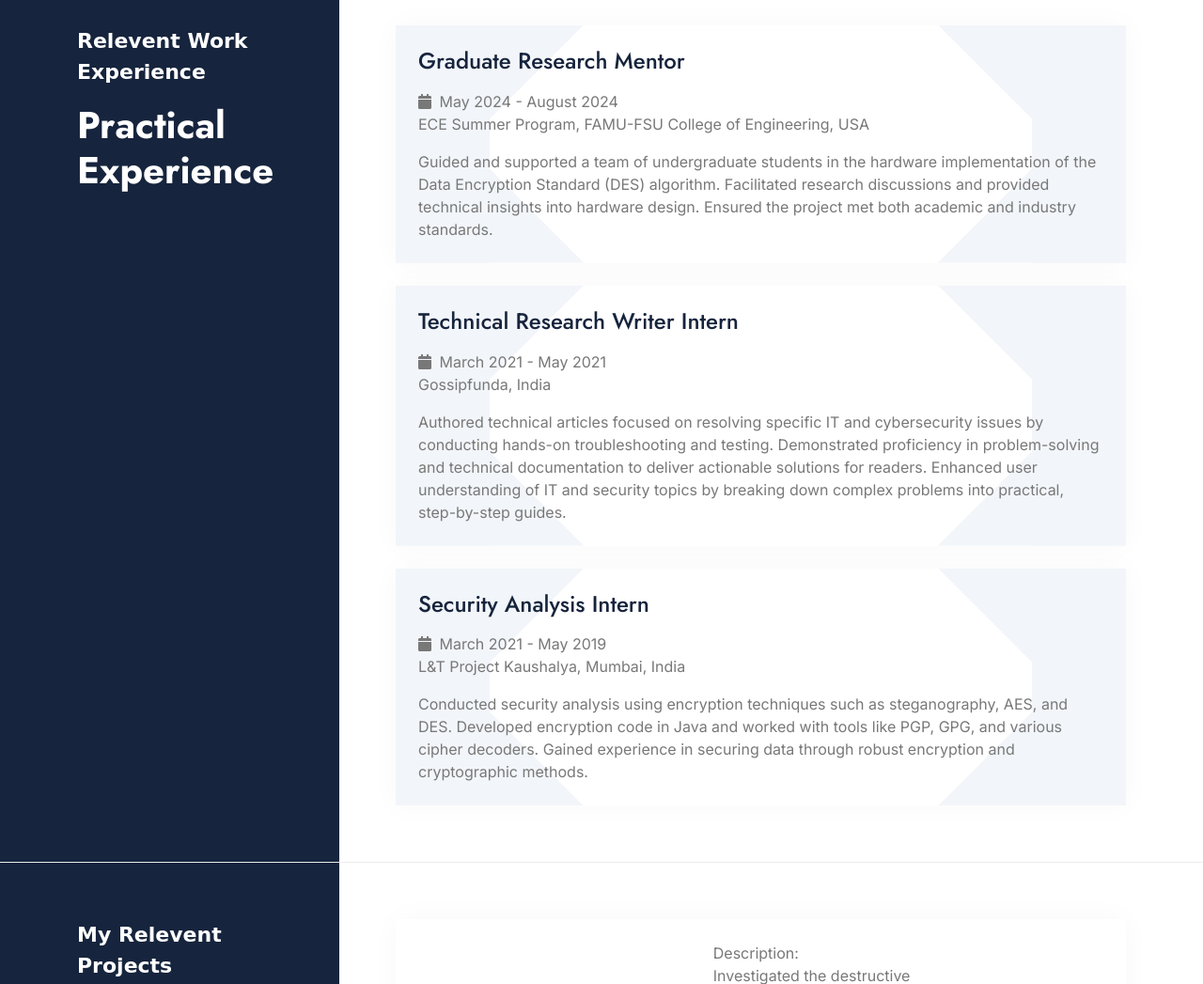
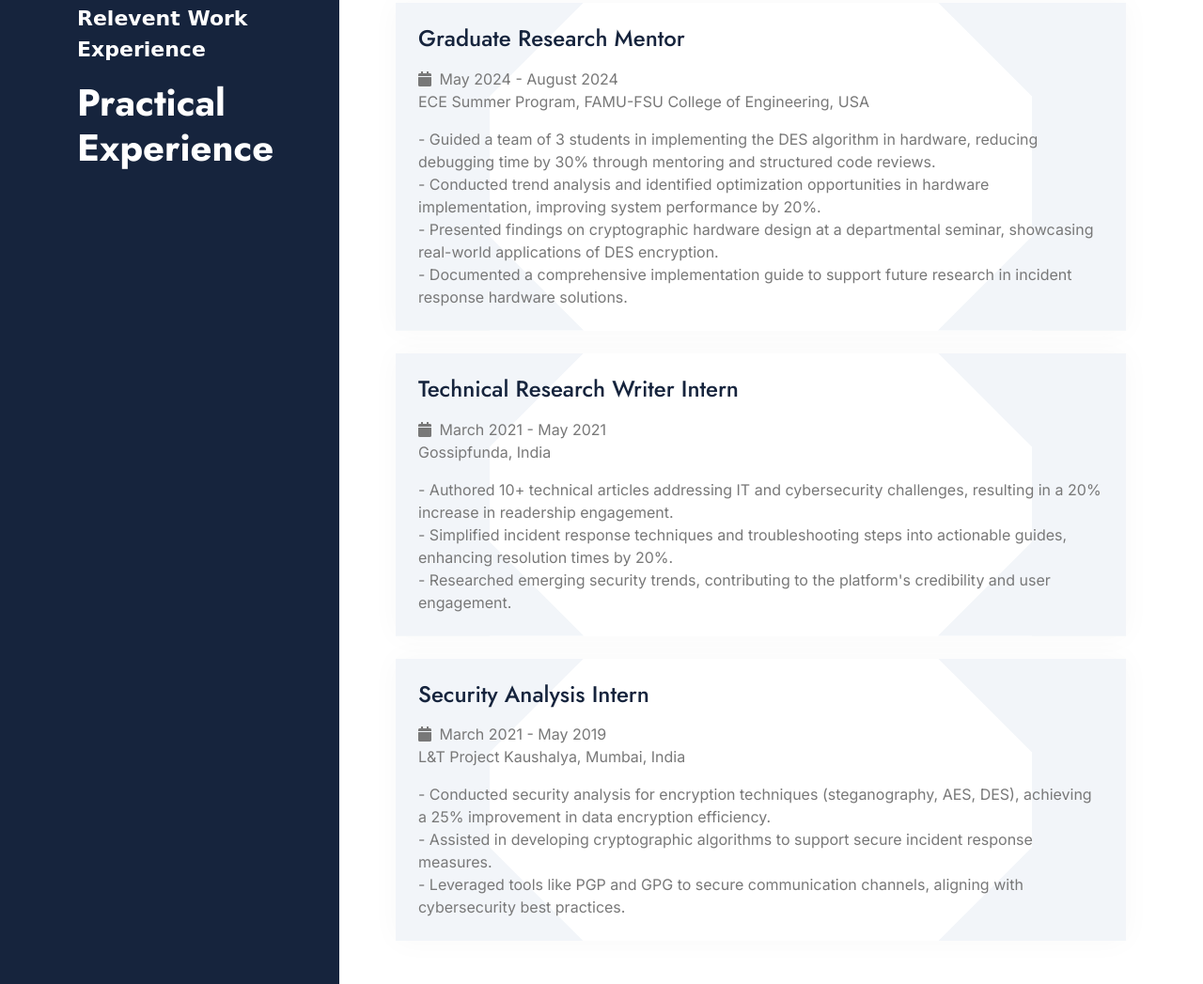
Before and after one commit to Purva-cybersec/Purva-cybersec, a plain HTML site: page index.html in a window 1280 px wide. Shown: the part 2095-3142 px from the top of the page at 94% size. Drawn offline with nearby package versions, Linux system fonts and the light colour scheme; a web font is replaced by a local one.

Commit message:
Update index.html

```diff
--- a/index.html
+++ b/index.html
@@ -185,7 +185,7 @@
                                             </div>
                                         </div>
                                         <h4 class="mb-3">Bachelor's of Engineering in Informaton Technology</h4>
-                                        <p class="mb-0">"Built a strong foundation in IT principles, including software development, database management, and networking. Completed a capstone project on [insert specific topic/project, e.g., 'secure web application design' or 'network optimization']."
+                                        <p class="mb-0">"Built a strong foundation in IT principles, including software development, database management, and networking. Completed a capstone project on Algorithmic Trading"
 
 
                                         </p>
@@ -238,9 +238,10 @@
                                         <a href="https://drive.google.com/file/d/1hDD_eRMQrjRnU7ZTZUf46qYHlgsUQCnt/view?usp=sharing"><h4 class="mb-3">Graduate Research Mentor</h4></a>
                                         <span class="fa fa-calendar me-1"></span> May 2024 - August 2024
                                         <p class="mb-3">ECE Summer Program, FAMU-FSU College of Engineering, USA</p>
-                                        <p class="mb-0">Guided and supported a team of undergraduate students in the hardware implementation of the Data Encryption Standard (DES) algorithm.
-                                            Facilitated research discussions and provided technical insights into hardware design.
-                                            Ensured the project met both academic and industry standards.
+                                        <p class="mb-0">- Guided a team of 3 students in implementing the DES algorithm in hardware, reducing debugging time by 30% through mentoring and structured code reviews.<br>
+- Conducted trend analysis and identified optimization opportunities in hardware implementation, improving system performance by 20%.<br>
+- Presented findings on cryptographic hardware design at a departmental seminar, showcasing real-world applications of DES encryption.<br>
+- Documented a comprehensive implementation guide to support future research in incident response hardware solutions.
                                         </p>
                                     </div>
                                 </div>
@@ -249,9 +250,9 @@
                                         <a href="https://drive.google.com/file/d/1iHYWEv2yZzxMvn23C-tIbNdfO2wmzqTV/view?usp=sharing"><h4 class="mb-3">Technical Research Writer Intern</h4></a>
                                         <span class="fa fa-calendar me-1"></span> March 2021 - May 2021
                                         <p class="mb-3">Gossipfunda, India</p>
-                                        <p class="mb-0">Authored technical articles focused on resolving specific IT and cybersecurity issues by conducting hands-on troubleshooting and testing.
-                                            Demonstrated proficiency in problem-solving and technical documentation to deliver actionable solutions for readers.
-                                            Enhanced user understanding of IT and security topics by breaking down complex problems into practical, step-by-step guides.
+                                        <p class="mb-0">- Authored 10+ technical articles addressing IT and cybersecurity challenges, resulting in a 20% increase in readership engagement. <br>
+- Simplified incident response techniques and troubleshooting steps into actionable guides, enhancing resolution times by 20%. <br>
+- Researched emerging security trends, contributing to the platform's credibility and user engagement. <br>
 
                                         </p>
                                     </div>
@@ -261,9 +262,9 @@
                                         <a href="https://drive.google.com/file/d/1ZlhkHT9Hj-Tpd8q2hMAN62p4NUP0HJTb/view?usp=sharing"><h4 class="mb-3">Security Analysis Intern</h4></a>
                                         <span class="fa fa-calendar me-1"></span> March 2021 - May 2019
                                         <p class="mb-3">L&T Project Kaushalya, Mumbai, India</p>
-                                        <p class="mb-0">Conducted security analysis using encryption techniques such as steganography, AES, and DES.
-                                            Developed encryption code in Java and worked with tools like PGP, GPG, and various cipher decoders.
-                                            Gained experience in securing data through robust encryption and cryptographic methods.
+                                        <p class="mb-0">- Conducted security analysis for encryption techniques (steganography, AES, DES), achieving a 25% improvement in data encryption efficiency.<br>
+- Assisted in developing cryptographic algorithms to support secure incident response measures.<br>
+- Leveraged tools like PGP and GPG to secure communication channels, aligning with cybersecurity best practices.<br>
                                         </p>
                                     </div>
                                 </div>
```
